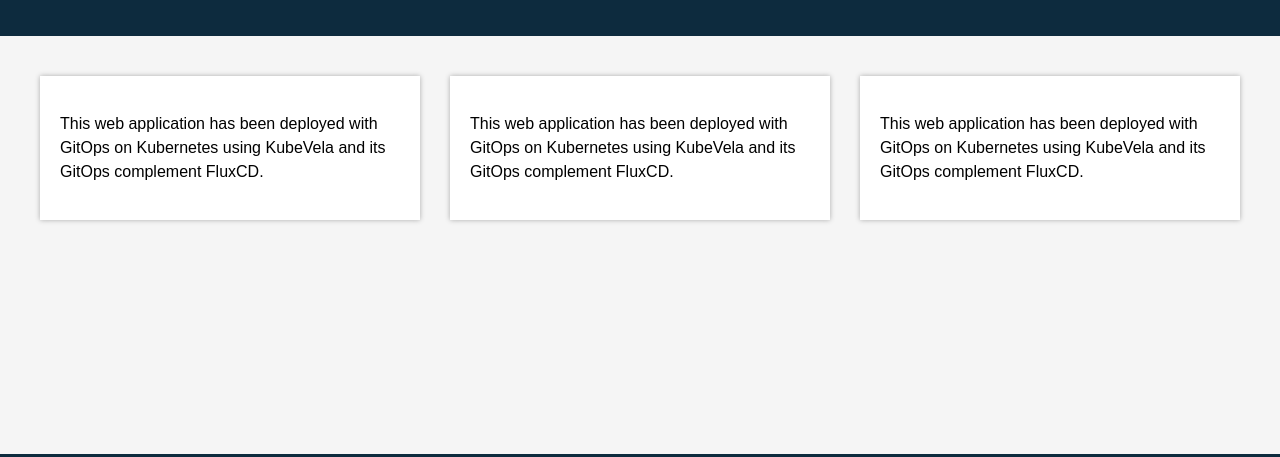
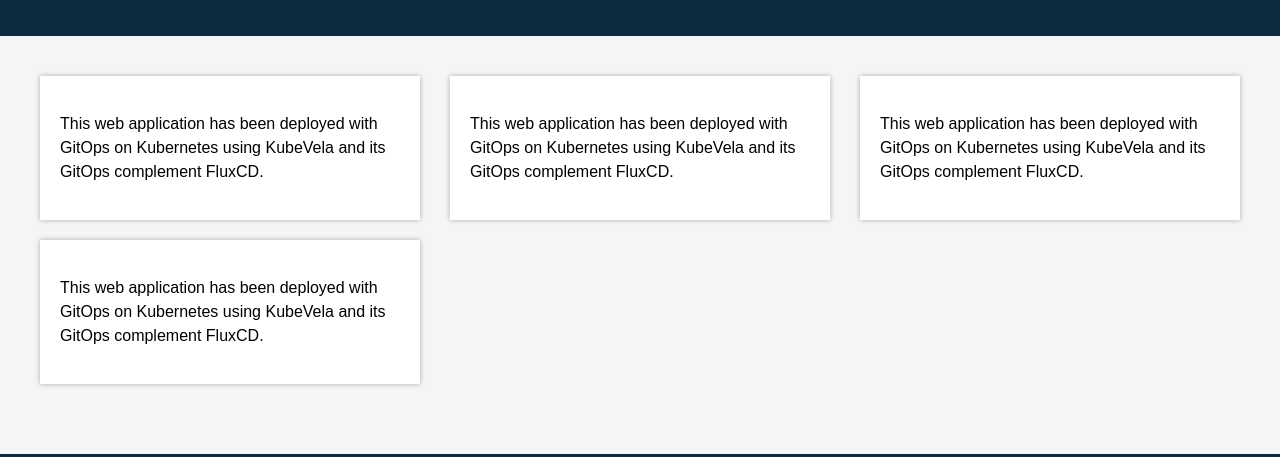
Before and after one commit to activa-prefapp/oam-gitops-sample, a plain HTML site: page app/index.html in a window 1280 px wide. Shown: the part 115-572 px from the top of the page. Drawn offline with Linux system fonts and the light colour scheme.

Commit message:
Update index.html for full deployment flow testing

```diff
--- a/app/index.html
+++ b/app/index.html
@@ -71,6 +71,7 @@
 		<div><p>This web application has been deployed with GitOps on Kubernetes using KubeVela and its GitOps complement FluxCD.</p></div>
 		<div><p>This web application has been deployed with GitOps on Kubernetes using KubeVela and its GitOps complement FluxCD.</p></div>
 		<div><p>This web application has been deployed with GitOps on Kubernetes using KubeVela and its GitOps complement FluxCD.</p></div>
+		<div><p>This web application has been deployed with GitOps on Kubernetes using KubeVela and its GitOps complement FluxCD.</p></div>
 	</section>
 	<footer>
 		<div>
```
